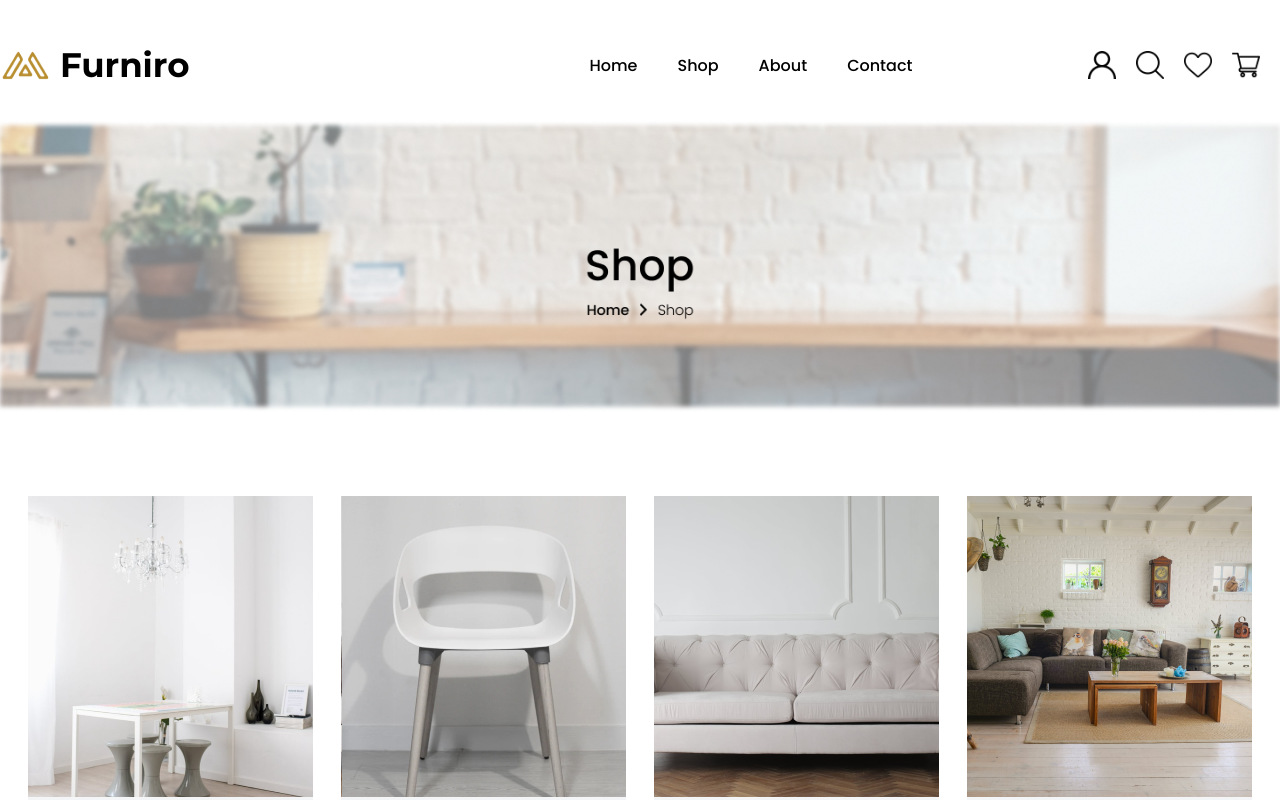
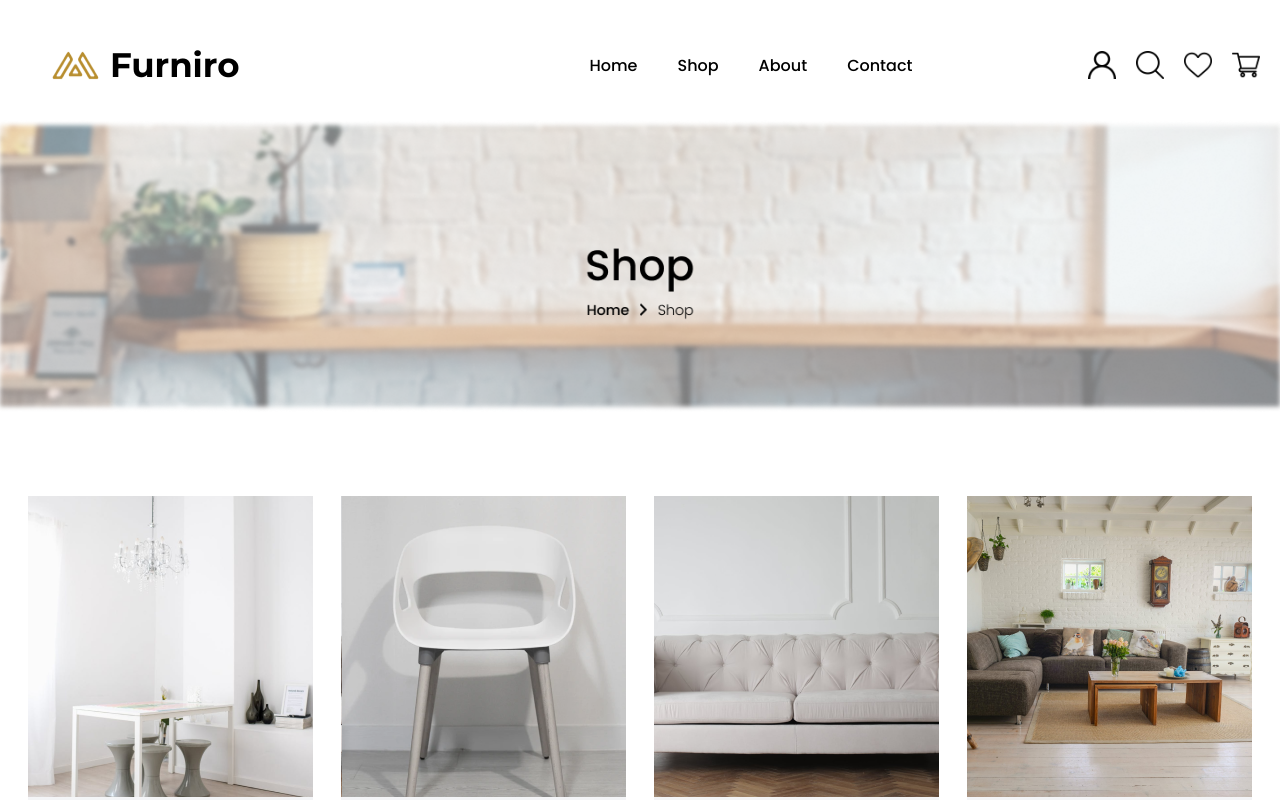
Before and after one commit to EmireHaouas/furniro, a React (Vite) app in the folder furniro/: page / in a window 1280 px wide. Shown: the top 800 px of the page. Built offline with nearby package versions, Linux system fonts and the light colour scheme.

Commit message:
changed logo_Pack margin left and right

```diff
--- a/furniro/src/Components/Global/Header.css
+++ b/furniro/src/Components/Global/Header.css
@@ -47,7 +47,8 @@ a:hover {
     display: flex;
     flex-direction: row;
     align-items: center;
-    margin-right: 400px;
+    margin-right: 350px;
+    margin-left: 50px
 }
 .home_Nav{
     margin-right: 40px;
```
